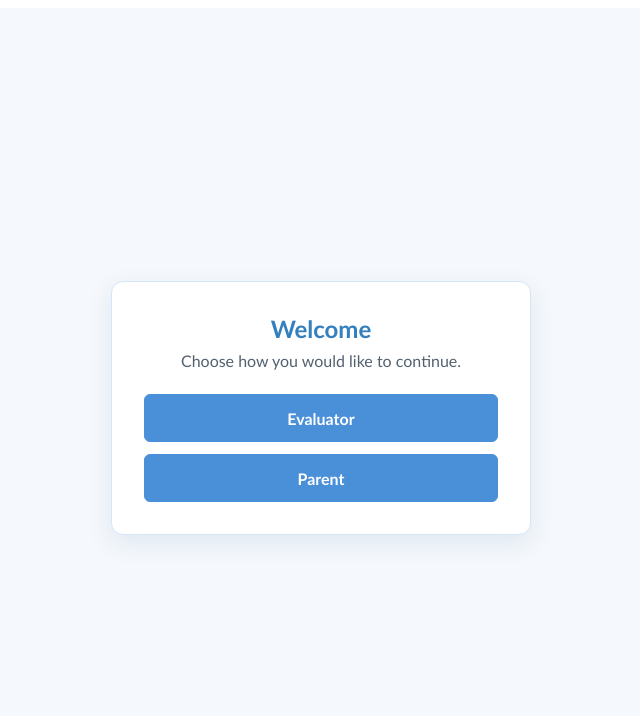
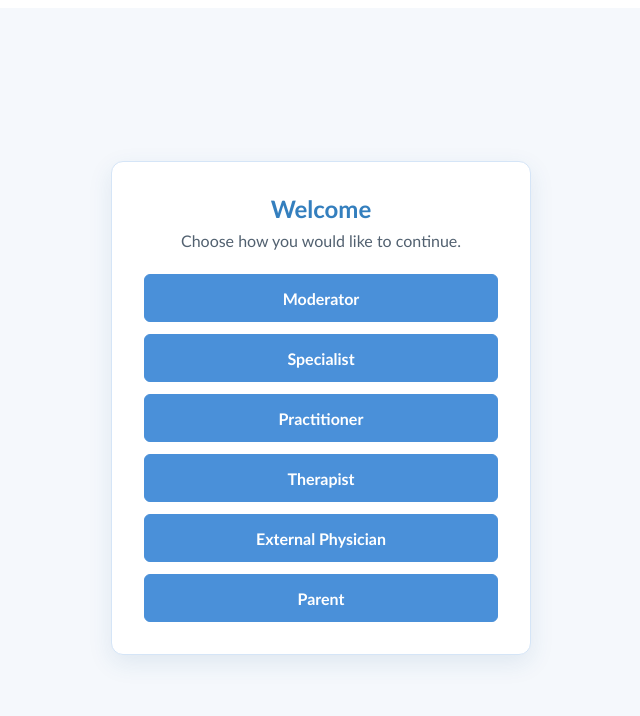
Before and after one commit to 11DON/Med-Mockup, a React (Vite) app: page / in a window 1280 px wide. Shown: the top 716 px of the page, without its empty margins (319-959 px from the left). Built offline with nearby package versions, Linux system fonts and the light colour scheme.

Commit message:
fixed styling in main_data tap and changed login route

```diff
--- a/src/data/roles.js
+++ b/src/data/roles.js
@@ -4,6 +4,6 @@ export const roles = {
   moderator: { label: "Moderator", taskType: "manage" },
   specialist: { label: "Specialist", taskType: "assess" },
   practitioner: { label: "Practitioner", taskType: "evaluate" },
-  Therapist:{label:"Therapist",taskType:"therapist"},
-  ExternalPhysician:{label:"External Physician",taskType:"externalP"}
+  Therapist: { label: "Therapist", taskType: "therapist" },
+  ExternalPhysician: { label: "External Physician", taskType: "externalP" }
 };
--- a/src/pages/AddPatientPage/steps/MainData/MainDataStep.module.css
+++ b/src/pages/AddPatientPage/steps/MainData/MainDataStep.module.css
@@ -5,7 +5,7 @@
   color: #5b9bd5;
 }
 .form {
-  --field-label-width: 225px; /* wide enough for "National/Passport ID" */
+  --field-label-width: 225px;
 }
 .identityGrid,
 .addressGrid {
--- a/src/pages/Login/loginPage.jsx
+++ b/src/pages/Login/loginPage.jsx
@@ -1,9 +1,26 @@
 import { useNavigate } from "react-router-dom";
 import styles from "./loginPage.module.css";
+import { roles } from "../../data/roles.js";
+import { useRole } from "../PortalLayout/RoleContext.jsx";
 
 export default function LoginPage() {
   const navigate = useNavigate();
+  const { chooseRole } = useRole();
+  const pick = (key) => {
+    chooseRole(key);
 
+    if (key === "Therapist") {
+      navigate("/therapist-portal");
+      return;
+    }
+
+    if (key === "ExternalPhysician") {
+      navigate("/external-physician-portall");
+      return;
+    }
+
+    navigate("/inbox");
+  };
 
 
   return (
@@ -12,12 +29,11 @@ export default function LoginPage() {
         <h1 id="login-title">Welcome</h1>
         <p>Choose how you would like to continue.</p>
         <div className={styles.options}>
-          <button
-            className={styles.option}
-            onClick={() => navigate("/roles")}
-          >
-            Evaluator
-          </button>
+          {Object.entries(roles).map(([key, r]) => (
+            <button key={key} className={styles.option} onClick={() => pick(key)}>
+              {r.label}
+            </button>
+          ))}
           <button
             className={styles.option}
             onClick={() => navigate("/parent-portal")}
--- a/src/pages/PatientCardPage/PatientCardPage.module.css
+++ b/src/pages/PatientCardPage/PatientCardPage.module.css
@@ -93,7 +93,7 @@
     background: #3184c5;
     color: #fff;
     font: inherit;
-    font-size: 1rem;
+    font-size: 1.4rem;
     cursor: pointer;
 }
 
--- a/src/pages/PatientCardPage/PatientInfoTabs/tabs/MainData/MainDataTab.jsx
+++ b/src/pages/PatientCardPage/PatientInfoTabs/tabs/MainData/MainDataTab.jsx
@@ -11,7 +11,9 @@ export default function MainDataTab({ patient }) {
             <div>
                 <h2 className={styles.heading}>Address:</h2>
                 <Field label="Country" value={address.country} />
+                <br />
                 <Field label="Governorate" value={address.governorate} />
+                <br />
                 <Field label="Area" value={address.area} />
             </div>
             <div className={styles.school}>
--- a/src/pages/PatientCardPage/PatientInfoTabs/tabs/MainData/mainData.module.css
+++ b/src/pages/PatientCardPage/PatientInfoTabs/tabs/MainData/mainData.module.css
@@ -13,6 +13,7 @@
     margin: 0 0 0px;
     color: #5b9bd5;
     font-size: 1.65rem;
+    text-decoration: underline;
 }
 
 .content p {
```
